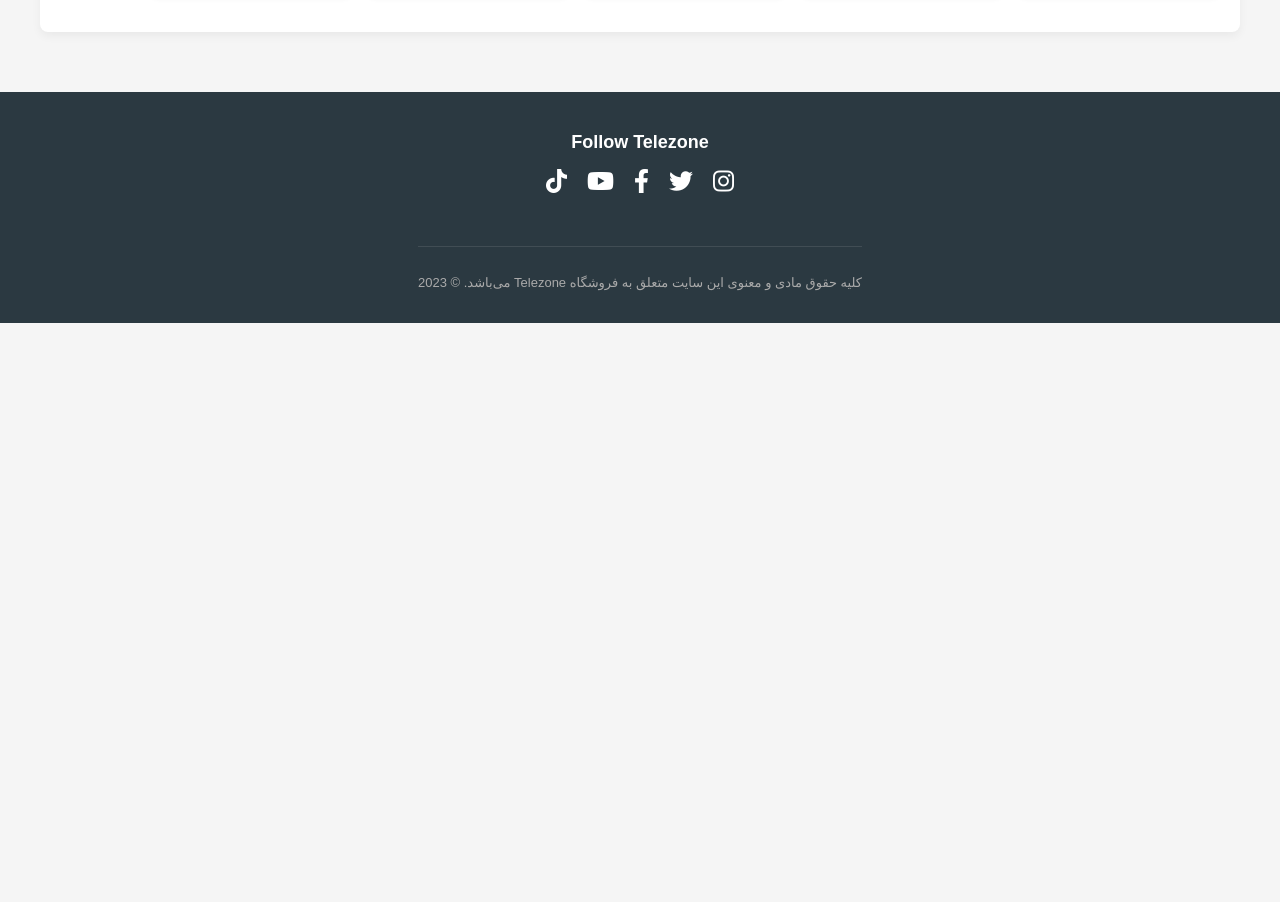
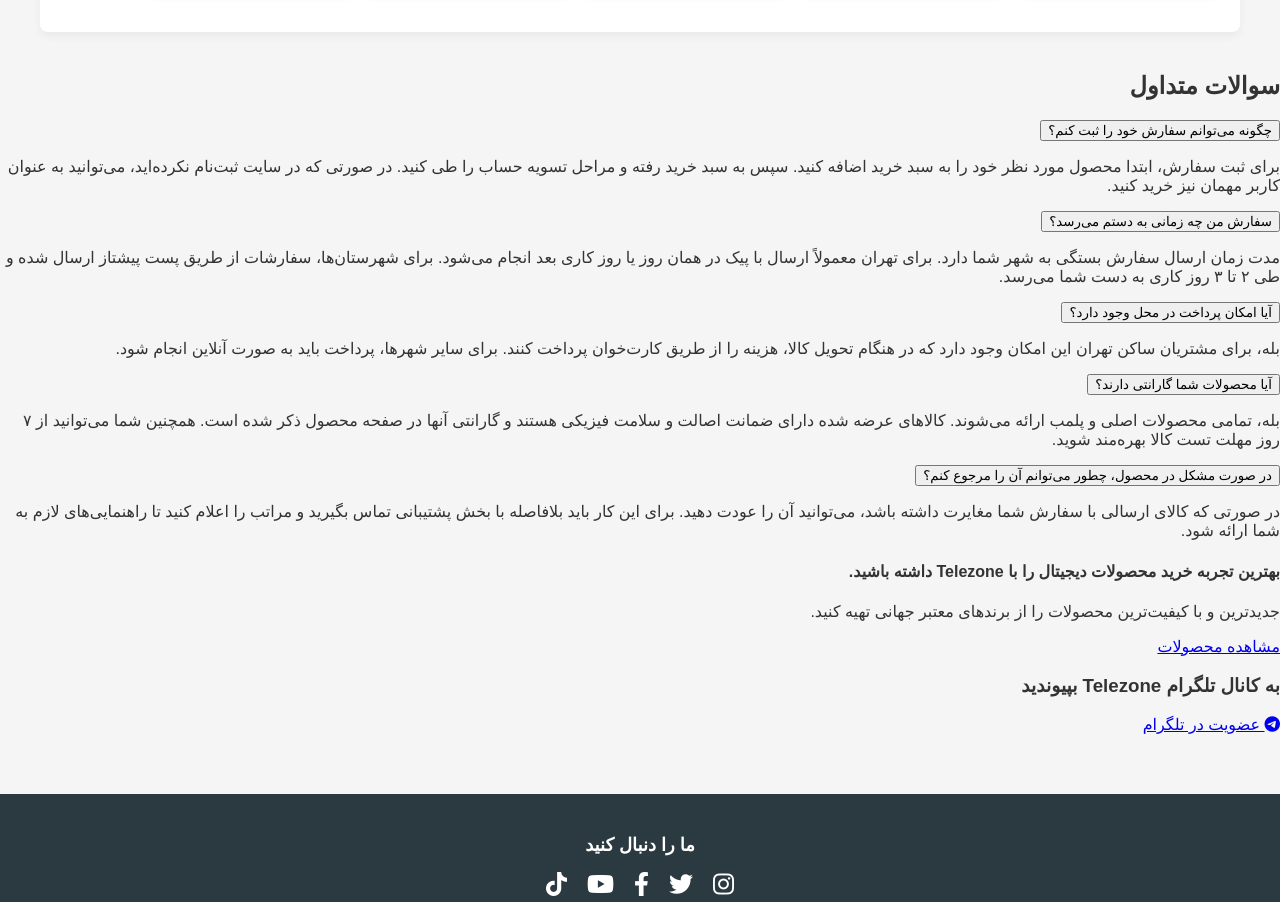
Before and after one commit to IamHeydar/telezone, a plain HTML site: page index.html in a window 1280 px wide. Shown: the part 1401-2303 px from the top of the page. Before the commit the page ends 1724 px from the top, so only its background shows below. Drawn offline with Linux system fonts and the light colour scheme; a web font is replaced by a local one.

Commit message:
Update index.html

```diff
--- a/index.html
+++ b/index.html
@@ -155,16 +155,72 @@
         </section>
     </main>
 
+    <section class="faq-section">
+        <div class="faq-container">
+            <h2>سوالات متداول</h2>
+            <div class="accordion">
+                <div class="accordion-item">
+                    <button class="accordion-title">چگونه می‌توانم سفارش خود را ثبت کنم؟</button>
+                    <div class="accordion-content">
+                        <p>برای ثبت سفارش، ابتدا محصول مورد نظر خود را به سبد خرید اضافه کنید. سپس به سبد خرید رفته و مراحل تسویه حساب را طی کنید. در صورتی که در سایت ثبت‌نام نکرده‌اید، می‌توانید به عنوان کاربر مهمان نیز خرید کنید.</p>
+                    </div>
+                </div>
+                <div class="accordion-item">
+                    <button class="accordion-title">سفارش من چه زمانی به دستم می‌رسد؟</button>
+                    <div class="accordion-content">
+                        <p>مدت زمان ارسال سفارش بستگی به شهر شما دارد. برای تهران معمولاً ارسال با پیک در همان روز یا روز کاری بعد انجام می‌شود. برای شهرستان‌ها، سفارشات از طریق پست پیشتاز ارسال شده و طی ۲ تا ۳ روز کاری به دست شما می‌رسد.</p>
+                    </div>
+                </div>
+                <div class="accordion-item">
+                    <button class="accordion-title">آیا امکان پرداخت در محل وجود دارد؟</button>
+                    <div class="accordion-content">
+                        <p>بله، برای مشتریان ساکن تهران این امکان وجود دارد که در هنگام تحویل کالا، هزینه را از طریق کارت‌خوان پرداخت کنند. برای سایر شهرها، پرداخت باید به صورت آنلاین انجام شود.</p>
+                    </div>
+                </div>
+                <div class="accordion-item">
+                    <button class="accordion-title">آیا محصولات شما گارانتی دارند؟</button>
+                    <div class="accordion-content">
+                        <p>بله، تمامی محصولات اصلی و پلمب ارائه می‌شوند. کالاهای عرضه شده دارای ضمانت اصالت و سلامت فیزیکی هستند و گارانتی آنها در صفحه محصول ذکر شده است. همچنین شما می‌توانید از ۷ روز مهلت تست کالا بهره‌مند شوید.</p>
+                    </div>
+                </div>
+                <div class="accordion-item">
+                    <button class="accordion-title">در صورت مشکل در محصول، چطور می‌توانم آن را مرجوع کنم؟</button>
+                    <div class="accordion-content">
+                        <p>در صورتی که کالای ارسالی با سفارش شما مغایرت داشته باشد، می‌توانید آن را عودت دهید. برای این کار باید بلافاصله با بخش پشتیبانی تماس بگیرید و مراتب را اعلام کنید تا راهنمایی‌های لازم به شما ارائه شود.</p>
+                    </div>
+                </div>
+            </div>
+        </div>
+    </section>
+
+    <div class="footer-top-links">
+        <div class="footer-top-links-container">
+            <h4>بهترین تجربه خرید محصولات دیجیتال را با Telezone داشته باشید.</h4>
+            <p>جدیدترین و با کیفیت‌ترین محصولات را از برندهای معتبر جهانی تهیه کنید.</p>
+            <a href="#" class="footer-cta-button">مشاهده محصولات</a>
+        </div>
+    </div>
+
+    <div class="footer-newsletter">
+        <div class="footer-newsletter-container">
+            <h3>به کانال تلگرام Telezone بپیوندید</h3>
+            <a href="https://t.me/telezone_center" target="_blank" class="newsletter-button">
+                <i class="fab fa-telegram-plane"></i>
+                عضویت در تلگرام
+            </a>
+        </div>
+    </div>
+
     <footer>
         <div class="footer-container">
             <div class="footer-socials">
-            <h4>Follow Telezone</h4>
+                <h4>ما را دنبال کنید</h4>
                 <div class="footer-social-icons">
                     <a href="https://www.instagram.com/Telezone_center/" target="_blank"><i class="fab fa-instagram"></i></a>
                     <a href="#"><i class="fab fa-twitter"></i></a>
                     <a href="#"><i class="fab fa-facebook-f"></i></a>
                     <a href="#"><i class="fab fa-youtube"></i></a>
-                <a href="#"><i class="fab fa-tiktok"></i></a>
+                    <a href="https://www.tiktok.com/@telezone_center" target="_blank"><i class="fab fa-tiktok"></i></a>
                 </div>
             </div>
 
@@ -207,7 +263,6 @@
         </div>
     </footer>
 
-
     <a href="#" class="back-to-top" id="back-to-top">↑</a>
 
     <script src="script.js"></script>
```
Lines whose indentation alone changed are shown as unchanged.
